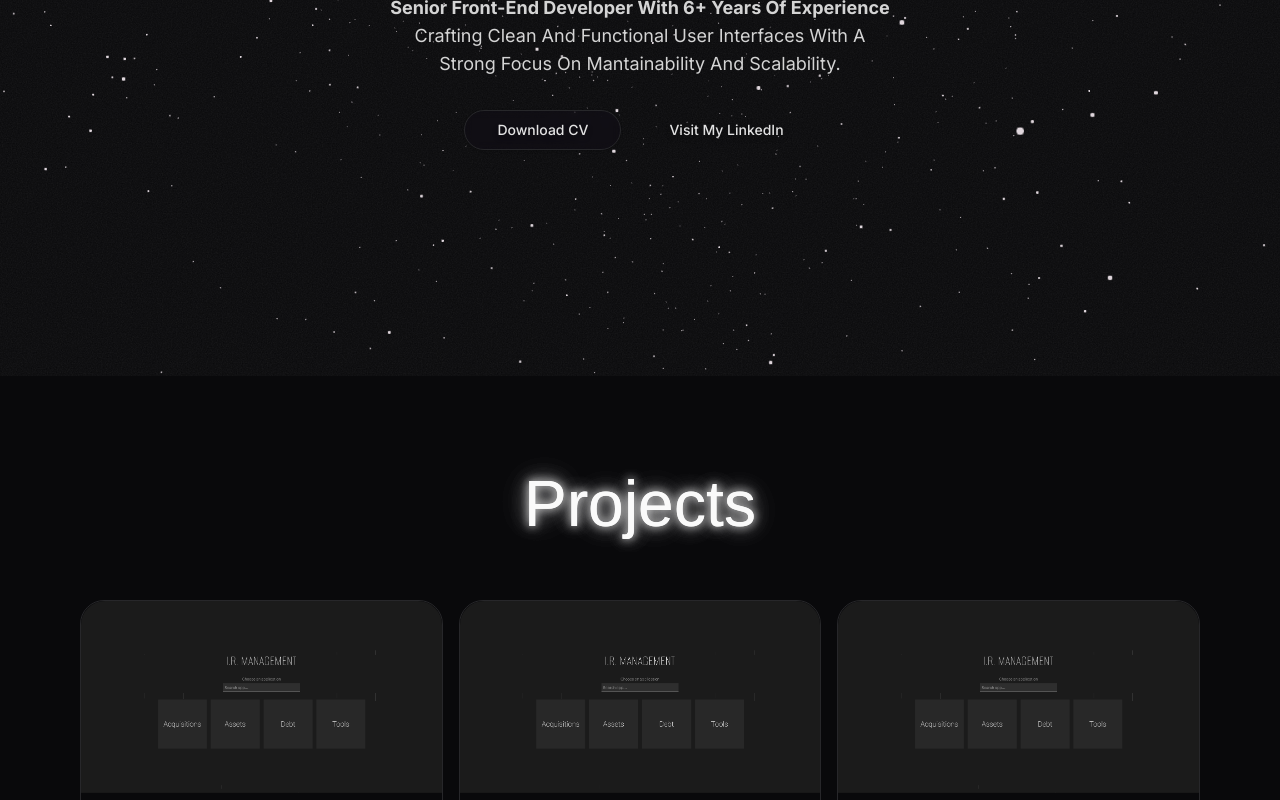
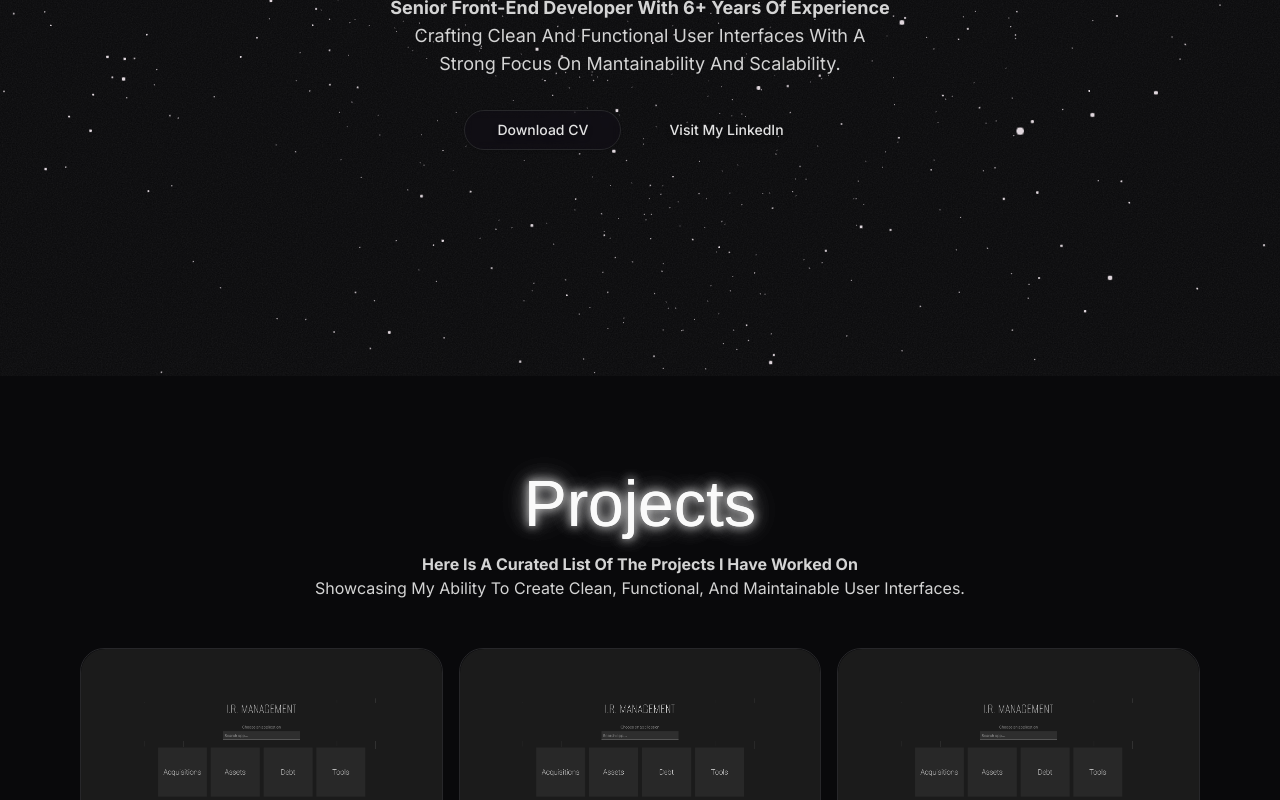
Before and after one commit to JD154/jblanco-portfolio, a React (Vite) app: page / in a window 1280 px wide. Shown: the part 424-1224 px from the top of the page. Built offline with nearby package versions, Linux system fonts and the light colour scheme.

Commit message:
feat: add AnimatedParagraph to ProjectsSection for enhanced project description

```diff
--- a/src/pages/home/components/ProjectsSection/index.tsx
+++ b/src/pages/home/components/ProjectsSection/index.tsx
@@ -4,6 +4,7 @@ import { useAnimation, useInView } from 'motion/react';
 import { useRef, useEffect } from 'react';
 import { ProjectCard } from './components/ProjectCard';
 import { AnimatedHeading } from '@/components/general/AnimatedHeading';
+import { AnimatedParagraph } from '@/components/general/AnimatedParagraph';
 
 // ProjectsSection component
 export const ProjectsSection: FC = () => {
@@ -20,7 +21,18 @@ export const ProjectsSection: FC = () => {
 
   return (
     <section className="py-20 px-4 max-w-6xl mx-auto relative z-10" ref={ref}>
-      <AnimatedHeading text={'Projects'} fontSize="4rem" sensitivity={0.03} className="mb-12" />
+      <div className="mb-12 text-center">
+        <AnimatedHeading text={'Projects'} fontSize="4rem" sensitivity={0.02} />
+        <AnimatedParagraph
+          lines={[
+            'Here is a curated list of the projects I have worked on',
+            'showcasing my ability to create clean, functional, and maintainable user interfaces.',
+          ]}
+          visibleLines={2}
+          className="dark:text-neutral-300 text-md relative z-10 max-w-[750px] mx-auto"
+        />
+      </div>
+
       <ul className="grid grid-cols-1 md:grid-cols-2 lg:grid-cols-3 gap-4">
         {projects.map((project, idx) => (
           <ProjectCard
```
